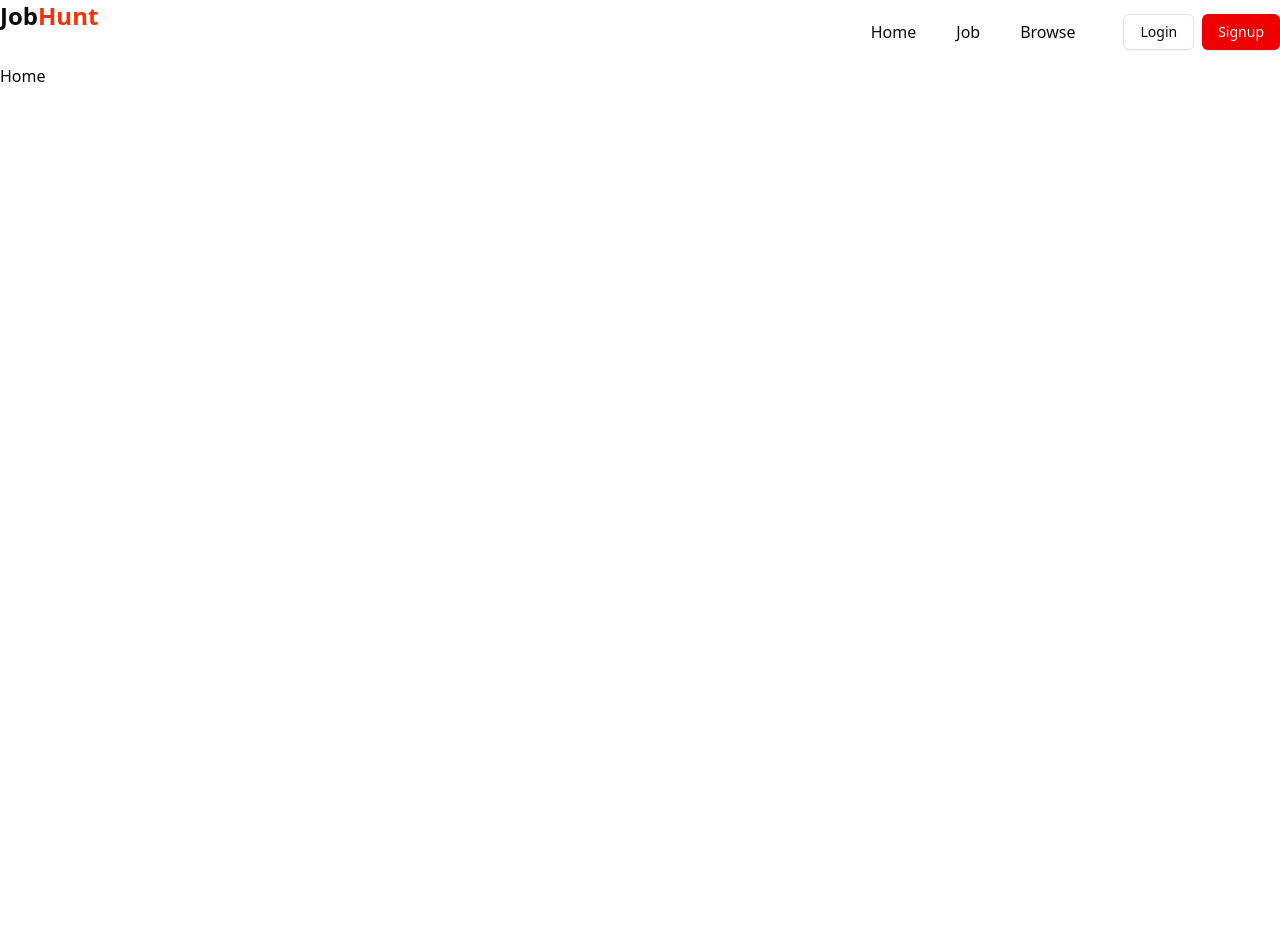
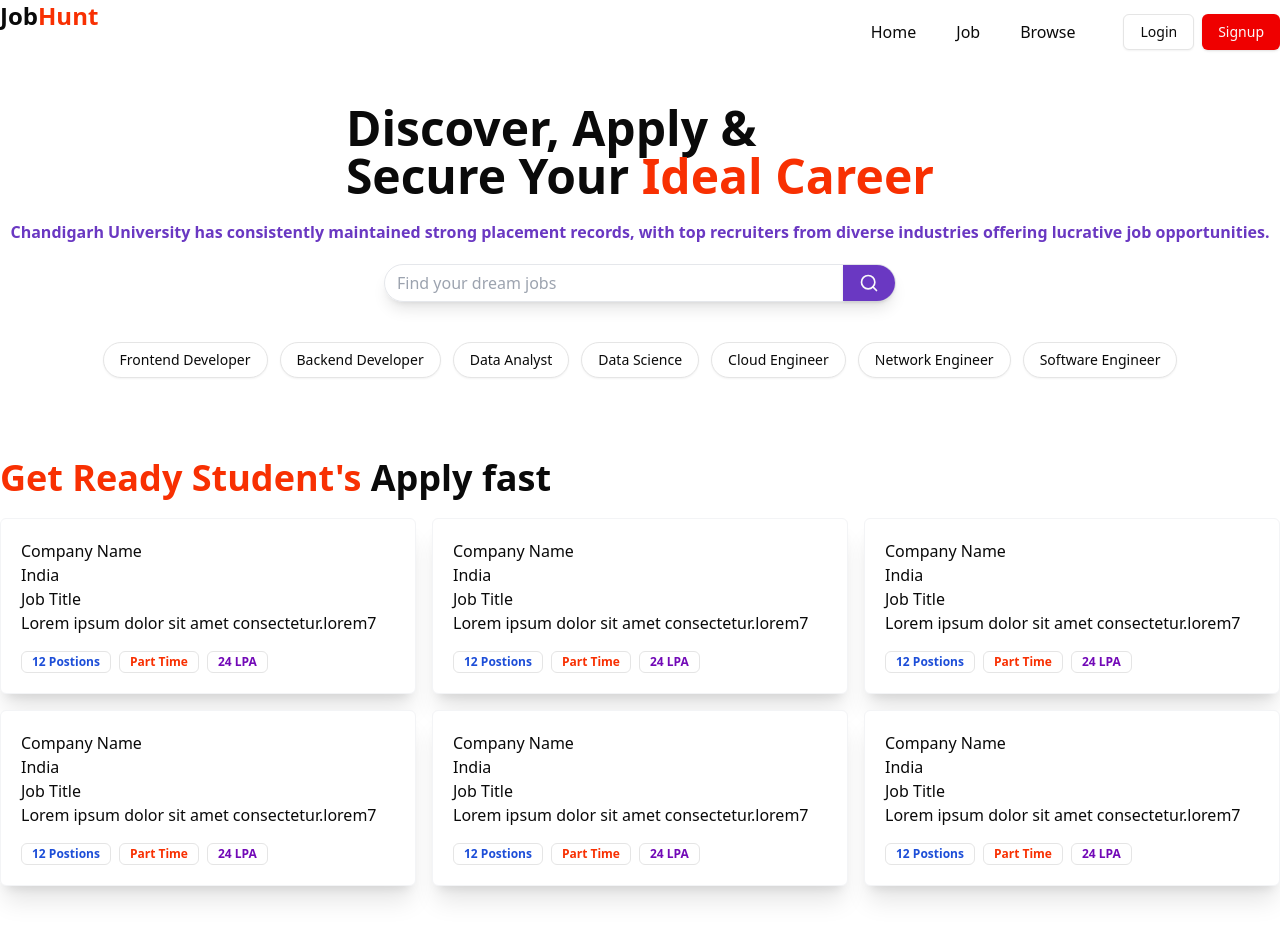
Before and after one commit to mohitkumar78/job-hunt, a React (Vite) app in the folder frontend/: page / in a window 1280 px wide. Shown: the top 940 px of the page. Before the commit the page ends 800 px from the top, so only its background shows below. Built offline with nearby package versions, Linux system fonts and the light colour scheme.

Commit message:
heroandjobcard done

```diff
--- a/frontend/package.json
+++ b/frontend/package.json
@@ -21,6 +21,7 @@
     "axios": "^1.7.7",
     "class-variance-authority": "^0.7.0",
     "clsx": "^2.1.1",
+    "embla-carousel-react": "^8.3.0",
     "lucide-react": "^0.441.0",
     "mock-aws-s3": "^4.0.2",
     "nock": "^13.5.5",
--- /dev/null
+++ b/frontend/src/components/Categorycarousel.jsx
@@ -0,0 +1,34 @@
+import React from "react";
+import {
+  Carousel,
+  CarouselContent,
+  CarouselItem,
+  CarouselPrevious,
+  CarouselNext,
+} from "./ui/carousel";
+import { Button } from "./ui/button";
+function Categorycarousel() {
+  const Category = [
+    "Frontend Developer",
+    "Backend Developer",
+    "Data Analyst",
+    "Data Science",
+    "Cloud Engineer",
+    "Network Engineer",
+    "Software Engineer",
+  ];
+
+  return (
+    <div className="flex items-center justify-center gap-3">
+      {Category.map((cat, index) => {
+        return (
+          <Button variant="outline" className="rounded-full">
+            {cat}
+          </Button>
+        );
+      })}
+    </div>
+  );
+}
+
+export default Categorycarousel;
--- /dev/null
+++ b/frontend/src/components/Herosection.jsx
@@ -0,0 +1,32 @@
+import React from "react";
+import { Input } from "../components/ui/input";
+import { Search } from "lucide-react";
+import { Button } from "./ui/button";
+function Herosection() {
+  return (
+    <div className="flex flex-col items-center justify-center gap-5 my-10">
+      <h1 className="text-5xl font-bold">
+        Discover, Apply & <br />
+        Secure Your <span className="text-[#f83002]">Ideal Career</span>
+      </h1>
+
+      <p className="font-bold  text-1xl text-[#6A38C2]">
+        Chandigarh University has consistently maintained strong placement
+        records, with top recruiters from diverse industries offering lucrative
+        job opportunities.
+      </p>
+      <div className="flex w-[40%] shadow-lg border border-gray-200 pl-3 rounded-full items-center gap-4 mx-auto">
+        <input
+          type="text"
+          placeholder="Find your dream jobs"
+          className="w-full border-none outline-none"
+        />
+        <Button className="rounded-r-full bg-[#6A38C2]">
+          <Search className="w-5 h-5" />
+        </Button>
+      </div>
+    </div>
+  );
+}
+
+export default Herosection;
--- a/frontend/src/components/Home.jsx
+++ b/frontend/src/components/Home.jsx
@@ -1,7 +1,15 @@
 import React from "react";
-
+import Herosection from "./Herosection";
+import Categorycarousel from "./Categorycarousel";
+import LatestJob from "./LatestJob";
 function Home() {
-  return <div>Home</div>;
+  return (
+    <>
+      <Herosection />
+      <Categorycarousel />
+      <LatestJob />
+    </>
+  );
 }
 
 export default Home;
--- /dev/null
+++ b/frontend/src/components/JobCard.jsx
@@ -0,0 +1,30 @@
+import React from "react";
+import { Badge } from "./ui/badge";
+function JobCard() {
+  return (
+    <div className="p-5 bg-white border border-gray-100 rounded-md shadow-xl cursor-pointer">
+      <div>
+        <h1>Company Name</h1>
+        <p>India</p>
+      </div>
+      <diV>
+        <h1>Job Title</h1>
+        <p>Lorem ipsum dolor sit amet consectetur.lorem7</p>
+      </diV>
+
+      <div className="flex items-center gap-2 mt-4">
+        <Badge className={"text-blue-700 font-bold"} variant="ghost">
+          12 Postions
+        </Badge>
+        <Badge className={"text-[#f83002] font-bold"} variant="ghost">
+          Part Time
+        </Badge>
+        <Badge className={"text-[#7209b7] font-bold"} variant="ghost">
+          24 LPA
+        </Badge>
+      </div>
+    </div>
+  );
+}
+
+export default JobCard;
--- /dev/null
+++ b/frontend/src/components/LatestJob.jsx
@@ -0,0 +1,21 @@
+import React from "react";
+import JobCard from "./JobCard";
+
+function LatestJob() {
+  const dummy = [1, 2, 3, 4, 5, 6];
+  return (
+    <div className="mx-auto my-20 max-w-7xl">
+      <h1 className="text-4xl font-bold ">
+        <span className="text-[#f83002]">Get Ready Student's </span>Apply fast
+      </h1>
+
+      <div className="grid grid-cols-3 gap-4 my-5 ">
+        {dummy.map((item) => {
+          return <JobCard />;
+        })}
+      </div>
+    </div>
+  );
+}
+
+export default LatestJob;
--- /dev/null
+++ b/frontend/src/components/ui/badge.jsx
@@ -0,0 +1,34 @@
+import * as React from "react"
+import { cva } from "class-variance-authority";
+
+import { cn } from "@/lib/utils"
+
+const badgeVariants = cva(
+  "inline-flex items-center rounded-md border px-2.5 py-0.5 text-xs font-semibold transition-colors focus:outline-none focus:ring-2 focus:ring-ring focus:ring-offset-2",
+  {
+    variants: {
+      variant: {
+        default:
+          "border-transparent bg-primary text-primary-foreground shadow hover:bg-primary/80",
+        secondary:
+          "border-transparent bg-secondary text-secondary-foreground hover:bg-secondary/80",
+        destructive:
+          "border-transparent bg-destructive text-destructive-foreground shadow hover:bg-destructive/80",
+        outline: "text-foreground",
+      },
+    },
+    defaultVariants: {
+      variant: "default",
+    },
+  }
+)
+
+function Badge({
+  className,
+  variant,
+  ...props
+}) {
+  return (<div className={cn(badgeVariants({ variant }), className)} {...props} />);
+}
+
+export { Badge, badgeVariants }
--- /dev/null
+++ b/frontend/src/components/ui/carousel.jsx
@@ -0,0 +1,193 @@
+import * as React from "react"
+import { ArrowLeftIcon, ArrowRightIcon } from "@radix-ui/react-icons"
+import useEmblaCarousel from "embla-carousel-react";
+
+import { cn } from "@/lib/utils"
+import { Button } from "@/components/ui/button"
+
+const CarouselContext = React.createContext(null)
+
+function useCarousel() {
+  const context = React.useContext(CarouselContext)
+
+  if (!context) {
+    throw new Error("useCarousel must be used within a <Carousel />")
+  }
+
+  return context
+}
+
+const Carousel = React.forwardRef((
+  {
+    orientation = "horizontal",
+    opts,
+    setApi,
+    plugins,
+    className,
+    children,
+    ...props
+  },
+  ref
+) => {
+  const [carouselRef, api] = useEmblaCarousel({
+    ...opts,
+    axis: orientation === "horizontal" ? "x" : "y",
+  }, plugins)
+  const [canScrollPrev, setCanScrollPrev] = React.useState(false)
+  const [canScrollNext, setCanScrollNext] = React.useState(false)
+
+  const onSelect = React.useCallback((api) => {
+    if (!api) {
+      return
+    }
+
+    setCanScrollPrev(api.canScrollPrev())
+    setCanScrollNext(api.canScrollNext())
+  }, [])
+
+  const scrollPrev = React.useCallback(() => {
+    api?.scrollPrev()
+  }, [api])
+
+  const scrollNext = React.useCallback(() => {
+    api?.scrollNext()
+  }, [api])
+
+  const handleKeyDown = React.useCallback((event) => {
+    if (event.key === "ArrowLeft") {
+      event.preventDefault()
+      scrollPrev()
+    } else if (event.key === "ArrowRight") {
+      event.preventDefault()
+      scrollNext()
+    }
+  }, [scrollPrev, scrollNext])
+
+  React.useEffect(() => {
+    if (!api || !setApi) {
+      return
+    }
+
+    setApi(api)
+  }, [api, setApi])
+
+  React.useEffect(() => {
+    if (!api) {
+      return
+    }
+
+    onSelect(api)
+    api.on("reInit", onSelect)
+    api.on("select", onSelect)
+
+    return () => {
+      api?.off("select", onSelect)
+    };
+  }, [api, onSelect])
+
+  return (
+    (<CarouselContext.Provider
+      value={{
+        carouselRef,
+        api: api,
+        opts,
+        orientation:
+          orientation || (opts?.axis === "y" ? "vertical" : "horizontal"),
+        scrollPrev,
+        scrollNext,
+        canScrollPrev,
+        canScrollNext,
+      }}>
+      <div
+        ref={ref}
+        onKeyDownCapture={handleKeyDown}
+        className={cn("relative", className)}
+        role="region"
+        aria-roledescription="carousel"
+        {...props}>
+        {children}
+      </div>
+    </CarouselContext.Provider>)
+  );
+})
+Carousel.displayName = "Carousel"
+
+const CarouselContent = React.forwardRef(({ className, ...props }, ref) => {
+  const { carouselRef, orientation } = useCarousel()
+
+  return (
+    (<div ref={carouselRef} className="overflow-hidden">
+      <div
+        ref={ref}
+        className={cn(
+          "flex",
+          orientation === "horizontal" ? "-ml-4" : "-mt-4 flex-col",
+          className
+        )}
+        {...props} />
+    </div>)
+  );
+})
+CarouselContent.displayName = "CarouselContent"
+
+const CarouselItem = React.forwardRef(({ className, ...props }, ref) => {
+  const { orientation } = useCarousel()
+
+  return (
+    (<div
+      ref={ref}
+      role="group"
+      aria-roledescription="slide"
+      className={cn(
+        "min-w-0 shrink-0 grow-0 basis-full",
+        orientation === "horizontal" ? "pl-4" : "pt-4",
+        className
+      )}
+      {...props} />)
+  );
+})
+CarouselItem.displayName = "CarouselItem"
+
+const CarouselPrevious = React.forwardRef(({ className, variant = "outline", size = "icon", ...props }, ref) => {
+  const { orientation, scrollPrev, canScrollPrev } = useCarousel()
+
+  return (
+    (<Button
+      ref={ref}
+      variant={variant}
+      size={size}
+      className={cn("absolute  h-8 w-8 rounded-full", orientation === "horizontal"
+        ? "-left-12 top-1/2 -translate-y-1/2"
+        : "-top-12 left-1/2 -translate-x-1/2 rotate-90", className)}
+      disabled={!canScrollPrev}
+      onClick={scrollPrev}
+      {...props}>
+      <ArrowLeftIcon className="h-4 w-4" />
+      <span className="sr-only">Previous slide</span>
+    </Button>)
+  );
+})
+CarouselPrevious.displayName = "CarouselPrevious"
+
+const CarouselNext = React.forwardRef(({ className, variant = "outline", size = "icon", ...props }, ref) => {
+  const { orientation, scrollNext, canScrollNext } = useCarousel()
+
+  return (
+    (<Button
+      ref={ref}
+      variant={variant}
+      size={size}
+      className={cn("absolute h-8 w-8 rounded-full", orientation === "horizontal"
+        ? "-right-12 top-1/2 -translate-y-1/2"
+        : "-bottom-12 left-1/2 -translate-x-1/2 rotate-90", className)}
+      disabled={!canScrollNext}
+      onClick={scrollNext}
+      {...props}>
+      <ArrowRightIcon className="h-4 w-4" />
+      <span className="sr-only">Next slide</span>
+    </Button>)
+  );
+})
+CarouselNext.displayName = "CarouselNext"
+
+export { Carousel, CarouselContent, CarouselItem, CarouselPrevious, CarouselNext };
```
Also changed, not shown: 1 other file (tests, documents, lock files or other folders).
